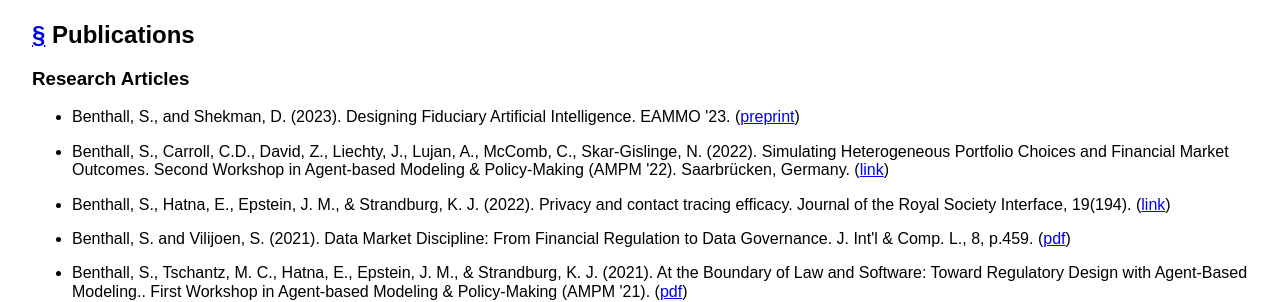
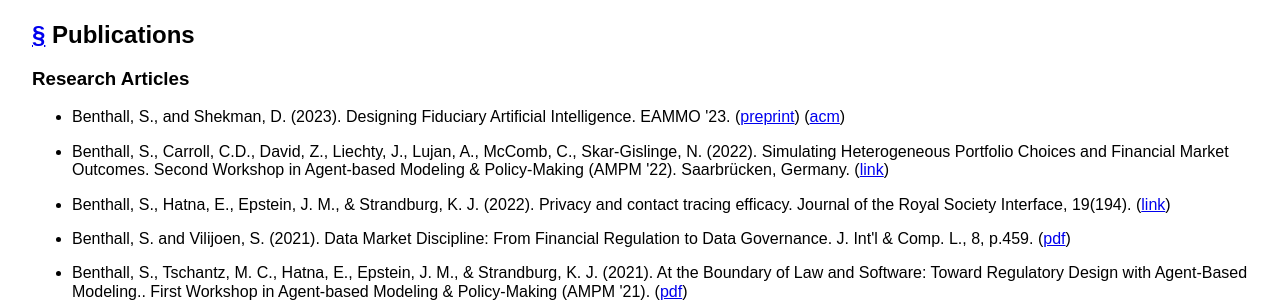
Before and after one commit to sbenthall/personal_website, a Jekyll site: the page built from index.md, in a window 1280 px wide. Shown: the part 543-845 px from the top of the page. Built offline with Jekyll 4.4.1, drawn with Linux system fonts in a browser that asks for light colours; nearby versions of some CDN libraries.

Commit message:
eaamo name fix, add acm link

```diff
--- a/_data/references.yml
+++ b/_data/references.yml
@@ -6,6 +6,8 @@ publications:
     links:
       - url: https://arxiv.org/abs/2308.02435
         label: preprint
+      - url: https://dl.acm.org/doi/10.1145/3617694.3623230
+        label: acm
   - authors: Benthall, S., Carroll, C.D., David, Z., Liechty, J., Lujan, A., McComb, C., Skar-Gislinge, N.
     year: 2022
     title: Simulating Heterogeneous Portfolio Choices and Financial Market Outcomes
```
